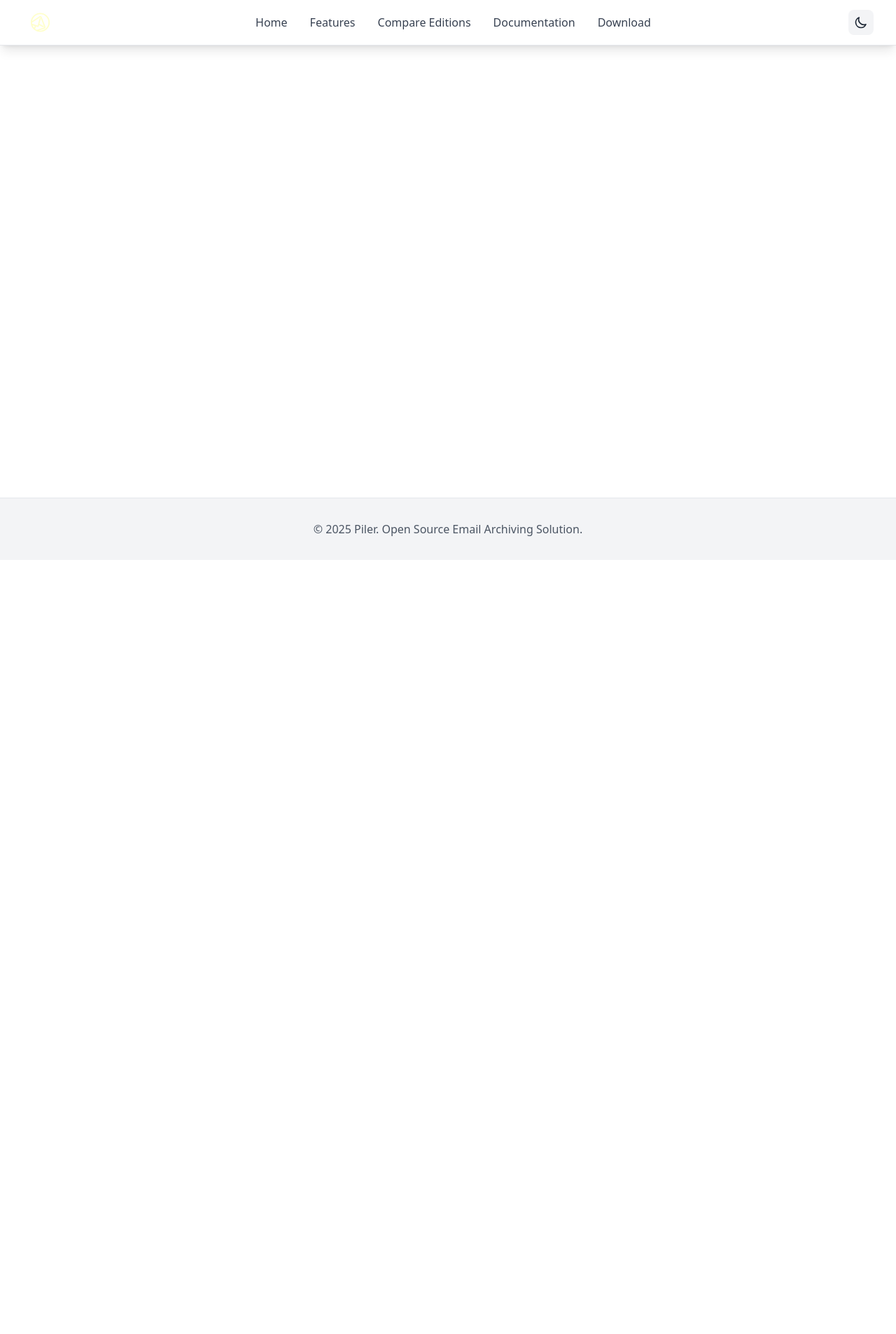
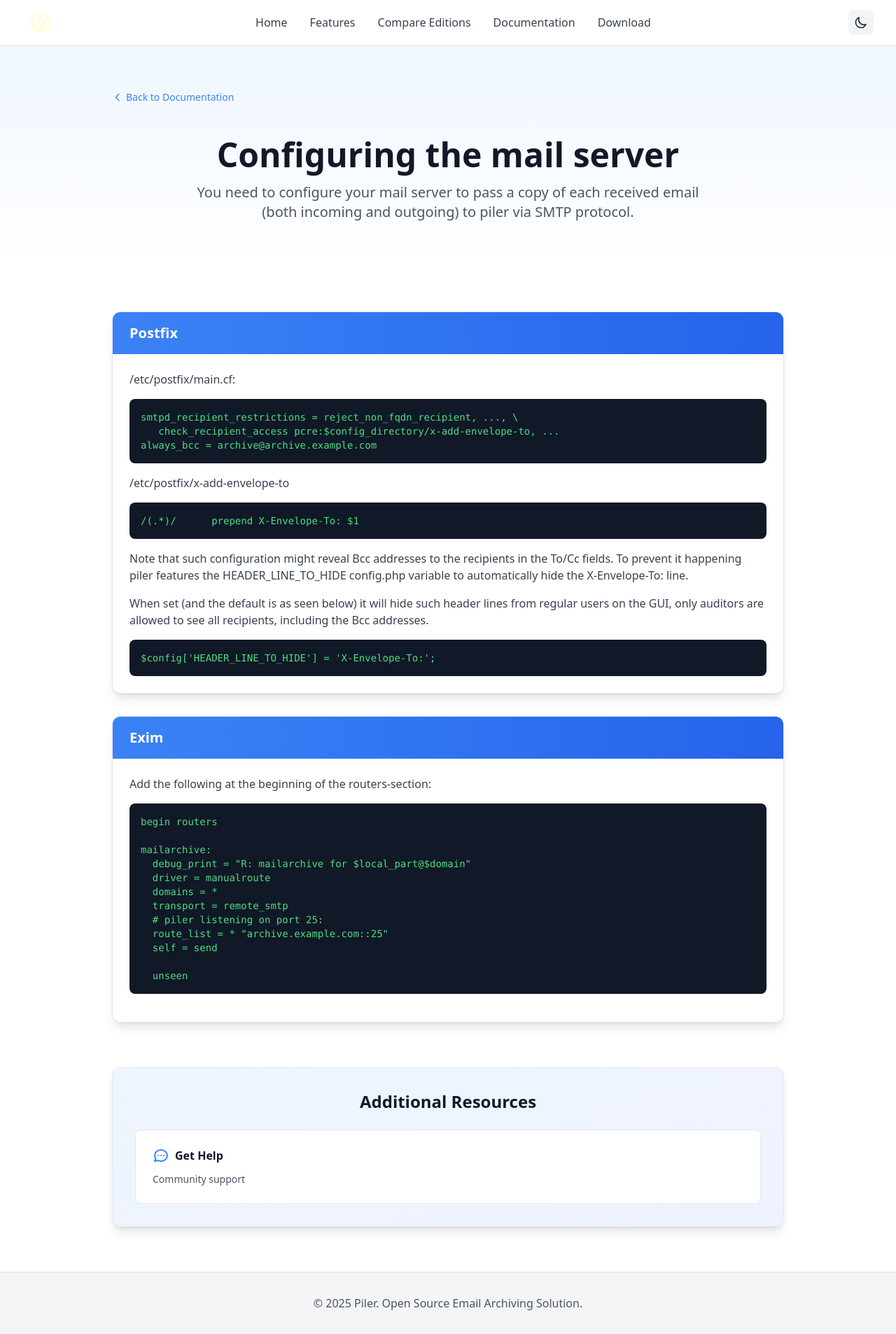
Before and after one commit to jsuto/mailpilerorg-nuxt, a Nuxt app: page /documentation/configure-mail-server in a window 1280 px wide. Shown: the whole page at 70% size. Before the commit the page ends 800 px from the top, so only its background shows below. Built offline with nearby package versions, Linux system fonts and the light colour scheme.

Commit message:
Added configuring the mail server
Signed-off-by: Janos SUTO <sj@acts.hu>

```diff
--- /dev/null
+++ b/pages/documentation/configure-mail-server.vue
@@ -0,0 +1,120 @@
+<template>
+  <div>
+    <!-- Hero Section -->
+    <section class="bg-gradient-to-b from-blue-50 to-white dark:from-gray-800 dark:to-gray-900 py-16">
+      <div class="max-w-5xl mx-auto px-4 sm:px-6 lg:px-8">
+        <NuxtLink to="/documentation" class="text-primary-light dark:text-primary-dark hover:underline mb-4 inline-flex items-center text-sm font-medium">
+          <svg xmlns="http://www.w3.org/2000/svg" class="h-4 w-4 mr-1" fill="none" viewBox="0 0 24 24" stroke="currentColor">
+            <path stroke-linecap="round" stroke-linejoin="round" stroke-width="2" d="M15 19l-7-7 7-7" />
+          </svg>
+          Back to Documentation
+        </NuxtLink>
+        <div class="text-center mt-8">
+          <h1 class="text-4xl md:text-5xl font-bold text-gray-900 dark:text-white mb-4">
+            Configuring the mail server
+          </h1>
+          <p class="text-xl text-gray-600 dark:text-gray-300 max-w-3xl mx-auto">
+            You need to configure your mail server to pass a copy of each received email (both incoming and outgoing) to piler via SMTP protocol.
+          </p>
+        </div>
+      </div>
+    </section>
+
+    <!-- Main Content -->
+    <section class="py-16 bg-white dark:bg-gray-900">
+      <div class="max-w-5xl mx-auto px-4 sm:px-6 lg:px-8">
+
+        <div class="space-y-8">
+
+          <div class="bg-white dark:bg-gray-800 rounded-xl shadow-lg border border-gray-200 dark:border-gray-700 overflow-hidden">
+            <div class="bg-gradient-to-r from-blue-500 to-blue-600 dark:from-blue-600 dark:to-blue-700 px-6 py-4">
+              <h3 class="text-xl font-bold text-white">Postfix</h3>
+            </div>
+            <div class="p-6">
+
+              <p class="text-gray-700 dark:text-gray-300 mb-4">/etc/postfix/main.cf:</p>
+              <div class="bg-gray-900 dark:bg-gray-950 rounded-lg mb-4 p-4">
+                <code class="text-green-400 text-sm font-mono">
+		  <p>smtpd_recipient_restrictions = reject_non_fqdn_recipient, ..., \</p>
+                  <p>&nbsp;&nbsp;&nbsp;check_recipient_access pcre:$config_directory/x-add-envelope-to, ... </p>
+		  <p>always_bcc = archive@archive.example.com</p>
+		</code>
+              </div>
+
+              <p class="text-gray-700 dark:text-gray-300 mb-4">/etc/postfix/x-add-envelope-to</p>
+              <div class="bg-gray-900 dark:bg-gray-950 rounded-lg mb-4 p-4">
+                <code class="text-green-400 text-sm font-mono">
+                  <p>/(.*)/&nbsp;&nbsp;&nbsp;&nbsp;&nbsp;&nbsp;prepend X-Envelope-To: $1</p>
+                </code>
+              </div>
+
+              <p class="text-gray-700 dark:text-gray-300 mb-4">Note that such configuration might reveal Bcc addresses to the recipients in the To/Cc fields. To prevent it happening piler features the HEADER_LINE_TO_HIDE config.php variable to automatically hide the X-Envelope-To: line.</p>
+              <p class="text-gray-700 dark:text-gray-300 mb-4">When set (and the default is as seen below) it will hide such header lines from regular users on the GUI, only auditors are allowed to see all recipients, including the Bcc addresses.</p>
+
+              <div class="bg-gray-900 dark:bg-gray-950 rounded-lg p-4">
+                <code class="text-green-400 text-sm font-mono">
+                  <p>$config['HEADER_LINE_TO_HIDE'] = 'X-Envelope-To:';</p>
+                </code>
+              </div>
+
+            </div>
+          </div>
+
+          <div class="bg-white dark:bg-gray-800 rounded-xl shadow-lg border border-gray-200 dark:border-gray-700 overflow-hidden">
+            <div class="bg-gradient-to-r from-blue-500 to-blue-600 dark:from-blue-600 dark:to-blue-700 px-6 py-4">
+              <h3 class="text-xl font-bold text-white">Exim</h3>
+            </div>
+            <div class="p-6">
+              <p class="text-gray-700 dark:text-gray-300 mb-4">Add the following at the beginning of the routers-section:</p>
+	      <div class="bg-gray-900 dark:bg-gray-950 rounded-lg mb-4 p-4">
+                <code class="text-green-400 text-sm font-mono">
+		  <p>begin routers</p>
+                  <p>&nbsp;&nbsp;</p>
+                  <p>mailarchive:</p>
+                  <p>&nbsp;&nbsp;debug_print = "R: mailarchive for $local_part@$domain"</p>
+                  <p>&nbsp;&nbsp;driver = manualroute</p>
+                  <p>&nbsp;&nbsp;domains = *</p>
+                  <p>&nbsp;&nbsp;transport = remote_smtp</p>
+                  <p>&nbsp;&nbsp;# piler listening on port 25:</p>
+                  <p>&nbsp;&nbsp;route_list = * "archive.example.com::25"</p>
+                  <p>&nbsp;&nbsp;self = send</p>
+                  <p>&nbsp;&nbsp;</p>
+                  <p>&nbsp;&nbsp;unseen</p>
+		</code>
+	      </div>
+            </div>
+          </div>
+
+        </div>
+
+        <!-- Additional Resources -->
+        <div class="mt-16 bg-gradient-to-br from-blue-50 to-indigo-50 dark:from-gray-800 dark:to-gray-700 rounded-xl shadow-lg border border-gray-200 dark:border-gray-600 p-8">
+          <h3 class="text-2xl font-bold text-gray-900 dark:text-white mb-6 text-center">
+            Additional Resources
+          </h3>
+          <div class="grid md:grid-cols-1 gap-4">
+            <a href="https://github.com/jsuto/piler/issues" target="_blank" rel="noopener noreferrer" class="block bg-white dark:bg-gray-800 rounded-lg p-6 hover:shadow-md transition-shadow border border-gray-200 dark:border-gray-700">
+              <div class="flex items-center mb-3">
+                <svg class="h-6 w-6 text-primary-light dark:text-primary-dark mr-2" fill="none" viewBox="0 0 24 24" stroke="currentColor">
+                  <path stroke-linecap="round" stroke-linejoin="round" stroke-width="2" d="M8 12h.01M12 12h.01M16 12h.01M21 12c0 4.418-4.03 8-9 8a9.863 9.863 0 01-4.255-.949L3 20l1.395-3.72C3.512 15.042 3 13.574 3 12c0-4.418 4.03-8 9-8s9 3.582 9 8z" />
+                </svg>
+                <span class="font-semibold text-gray-900 dark:text-white">Get Help</span>
+              </div>
+              <p class="text-sm text-gray-600 dark:text-gray-400">Community support</p>
+            </a>
+          </div>
+        </div>
+
+      </div>
+    </section>
+  </div>
+</template>
+
+<script setup lang="ts">
+useHead({
+  title: 'Installation - Piler Documentation',
+  meta: [
+    { name: 'description', content: 'Install Piler email archiving system on your server with complete step-by-step instructions.' }
+  ]
+})
+</script>
```
